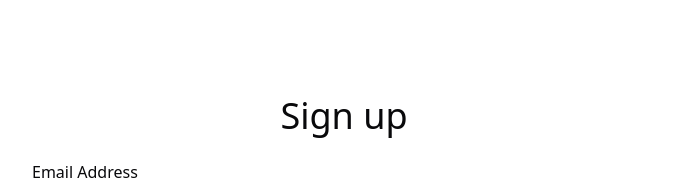
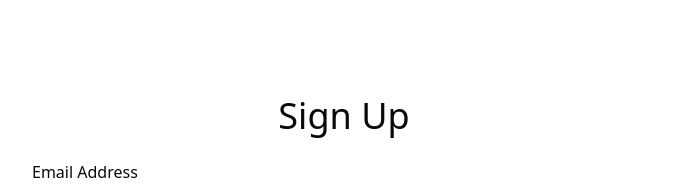
Before and after one commit to rohxn-rai/ticketing, a Next.js app in the folder client/: page /signup in a window 1280 px wide. Shown: the top 186 px of the page, without its empty margins (296-983 px from the left). Built offline with nearby package versions, Linux system fonts and the light colour scheme.

Commit message:
updated signup page

```diff
--- a/client/app/(unauth)/signup/page.jsx
+++ b/client/app/(unauth)/signup/page.jsx
@@ -37,7 +37,7 @@ const SignupPage = () => {
     <div className="container flex mx-auto pt-24 pb-12">
       <div className="max-w-2xl w-full mx-auto">
         <form className="mx-6" onSubmit={onSubmit}>
-          <h1 className="text-center text-4xl">Sign up</h1>
+          <h1 className="text-center text-4xl">Sign Up</h1>
 
           {errors}
 
```
